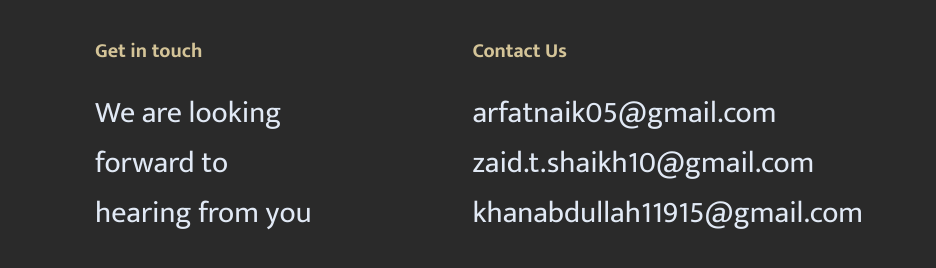
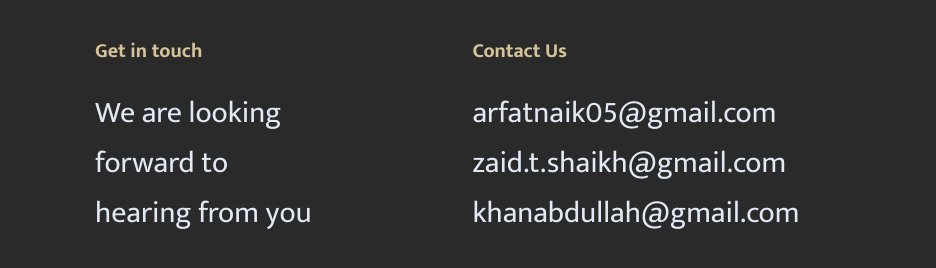
Before and after one commit to Arfatnaik0/GameOnGithub, a plain HTML site: page index.html in a window 1280 px wide. Shown: the part 2900-3168 px from the top of the page, 0-936 px from the left. Drawn offline with Linux system fonts and the light colour scheme.

Commit message:
Update index.html

```diff
--- a/index.html
+++ b/index.html
@@ -109,8 +109,8 @@
         <div class="content">
             <p>Contact Us</p>
             <span>arfatnaik05@gmail.com</span>
-            <span>zaid.t.shaikh10@gmail.com</span>
-            <span>khanabdullah11915@gmail.com</span>
+            <span>zaid.t.shaikh@gmail.com</span>
+            <span>khanabdullah@gmail.com</span>
 
         </div>
         </div>
```
